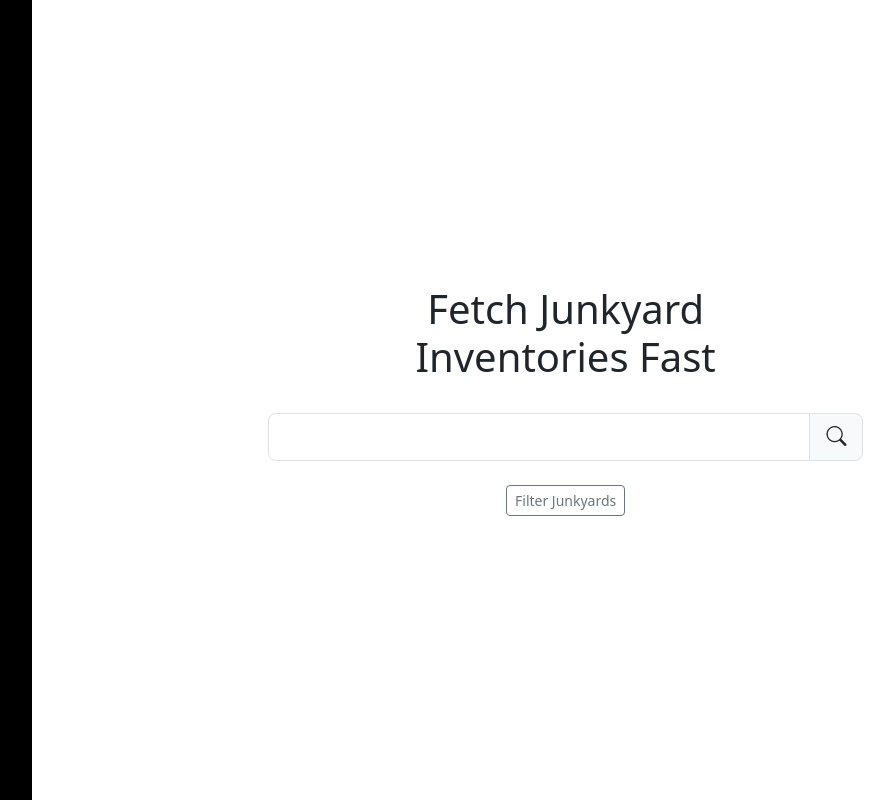
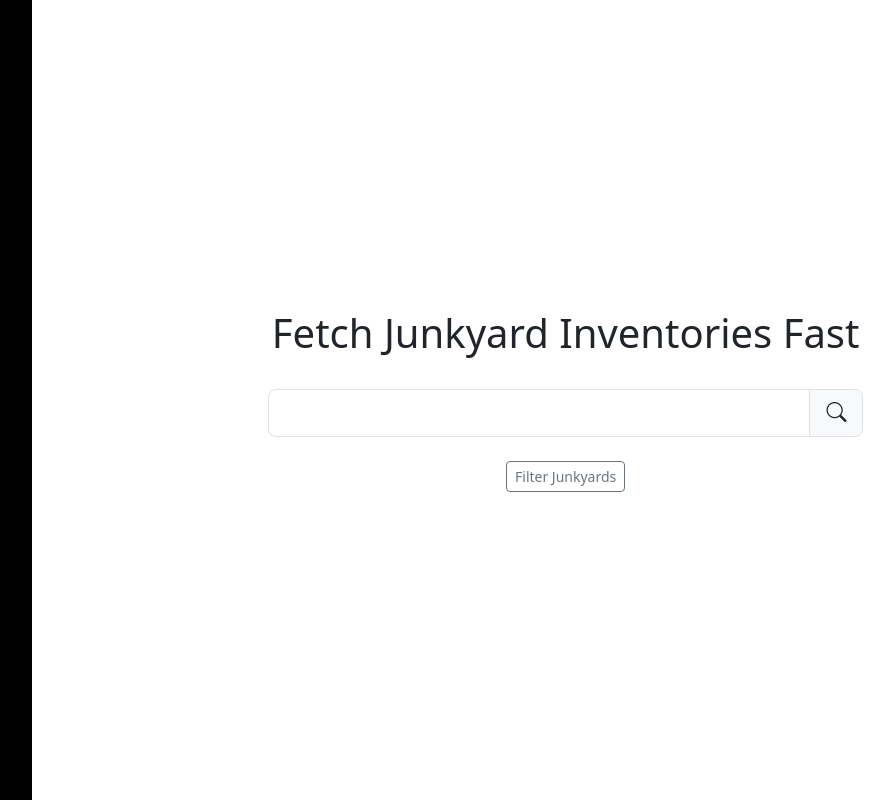
Before and after one commit to tairesu/Final_Project_Tyrese_tyresec2, a Django app: page / in a window 1280 px wide. Shown: the whole page, without its empty margins (181-1075 px from the left). Run offline with Django 4.2, Linux system fonts and the light colour scheme; some libraries are stand-ins or nearby versions.

Commit message:
home.html: unwrap input header on lg devices

```diff
--- a/yardsearcher/templates/yardsearcher/home.html
+++ b/yardsearcher/templates/yardsearcher/home.html
@@ -5,7 +5,7 @@
         <img src="" alt="" class="bg-secondary ratio-1x1 col-3 col-lg-1">
     </div>
     <div class="row mb-3 justify-content-center text-center">
-        <h1 class="col-8 fs-1">Fetch Junkyard Inventories Fast</h1>
+        <h1 class="col-8 col-lg-12 fs-1">Fetch Junkyard Inventories Fast</h1>
     </div>
     <div class="row mb-3 justify-content-center">
         <form action="" method="get" class="p-0" >
```
